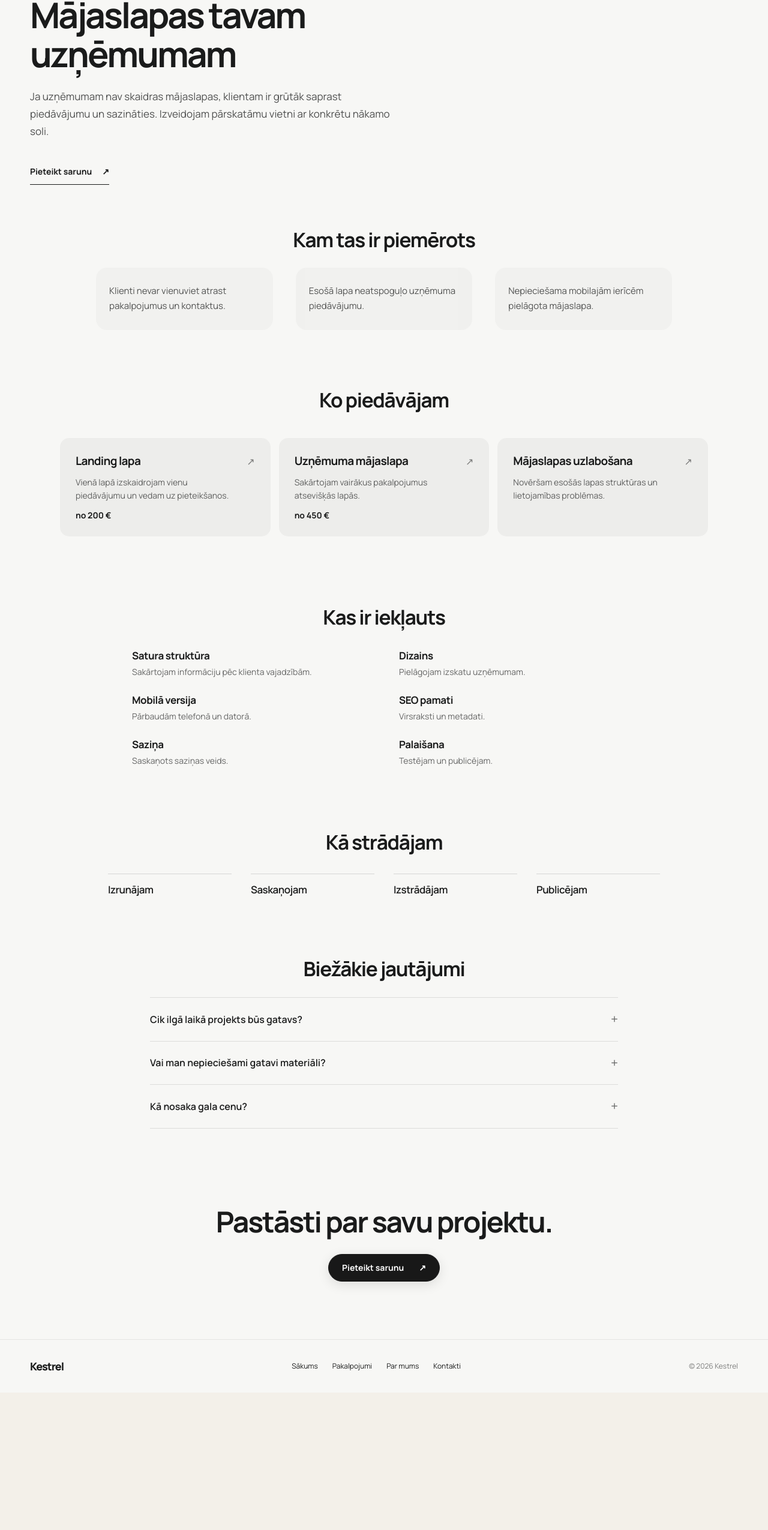
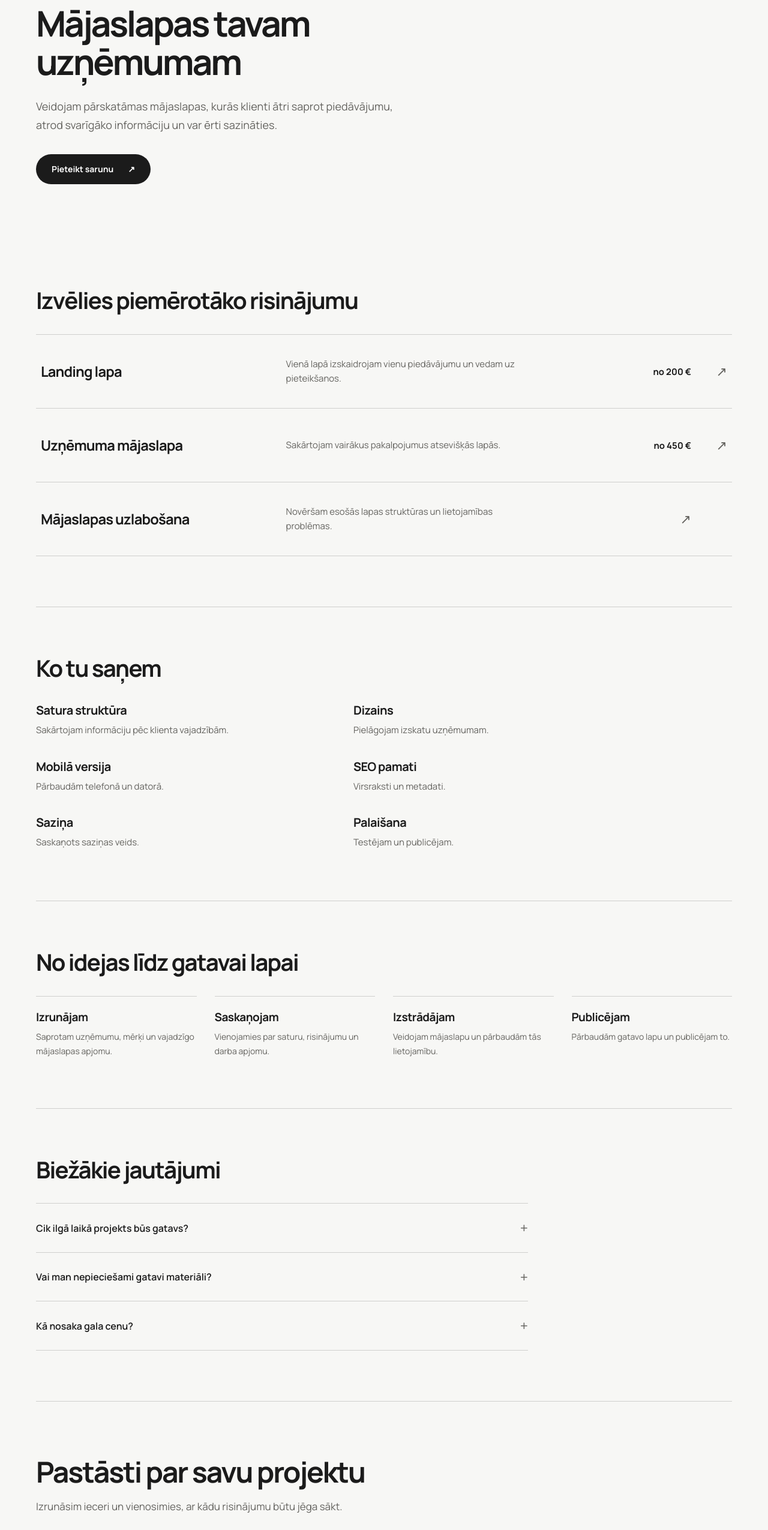
Before and after one commit to davisl24/WEBSITEAGENCY, a Next.js app: page /pakalpojumi/web-izstrade in a window 1280 px wide. Shown: the part 175-2725 px from the top of the page at 60% size. Before the commit the page ends 2496 px from the top, so only its background shows below. Built offline with nearby package versions, Linux system fonts and the light colour scheme; no server answers.

Commit message:
Implement web-development editorial composition without touching shared service template

```diff
--- a/app/pakalpojumi/web-izstrade/page.tsx
+++ b/app/pakalpojumi/web-izstrade/page.tsx
@@ -1,5 +1,8 @@
 import type { Metadata } from "next";
-import KestrelServiceTemplate, { type ServiceInfo } from "../../components/KestrelServiceTemplate";
+import type { ServiceInfo } from "../../components/KestrelServiceTemplate";
+import KestrelHeader from "../../components/KestrelHeader";
+import KestrelFooter from "../../components/KestrelFooter";
+import styles from "./page.module.css";
 
 export const metadata: Metadata = {title:"Mājaslapas tavam uzņēmumam | Kestrel",description:"Izstrādājam mājaslapas, kurās ir skaidrs piedāvājums un viegli atrodama saziņas iespēja."};
 const service: ServiceInfo = {
@@ -70,4 +73,90 @@ const service: ServiceInfo = {
     }
   ]
 };
-export default function ServicePage(){return <KestrelServiceTemplate service={service}/>;}
+const steps = [
+  { title: "Izrunājam", detail: "Saprotam uzņēmumu, mērķi un vajadzīgo mājaslapas apjomu." },
+  { title: "Saskaņojam", detail: "Vienojamies par saturu, risinājumu un darba apjomu." },
+  { title: "Izstrādājam", detail: "Veidojam mājaslapu un pārbaudām tās lietojamību." },
+  { title: "Publicējam", detail: "Pārbaudām gatavo lapu un publicējam to." },
+];
+
+export default function ServicePage() {
+  return (
+    <main className={styles.page}>
+      <KestrelHeader />
+
+      <div className={styles.wrap}>
+        <section className={styles.hero} aria-labelledby="web-service-title">
+          <h1 id="web-service-title">{service.title}</h1>
+          <p className={styles.intro}>
+            Veidojam pārskatāmas mājaslapas, kurās klienti ātri saprot piedāvājumu,
+            atrod svarīgāko informāciju un var ērti sazināties.
+          </p>
+          <a className={styles.primaryCta} href="/kontakti">
+            Pieteikt sarunu <span aria-hidden="true">↗</span>
+          </a>
+        </section>
+
+        <section className={styles.section} aria-labelledby="web-offers-title">
+          <h2 id="web-offers-title">Izvēlies piemērotāko risinājumu</h2>
+          <div className={styles.offerList}>
+            {service.offers.map((offer) => (
+              <a className={styles.offerLink} href={offer.href ?? "/kontakti"} key={offer.title}>
+                <h3>{offer.title}</h3>
+                <p>{offer.detail}</p>
+                {offer.price && <span className={styles.price}>{offer.price}</span>}
+                <span className={styles.arrow} aria-hidden="true">↗</span>
+              </a>
+            ))}
+          </div>
+        </section>
+
+        <section className={`${styles.section} ${styles.includedSection}`} aria-labelledby="web-included-title">
+          <h2 id="web-included-title">Ko tu saņem</h2>
+          <div className={styles.includedGrid}>
+            {service.included.map((item) => (
+              <div className={styles.includedItem} key={item.title}>
+                <h3>{item.title}</h3>
+                <p>{item.detail}</p>
+              </div>
+            ))}
+          </div>
+        </section>
+
+        <section className={`${styles.section} ${styles.processSection}`} aria-labelledby="web-process-title">
+          <h2 id="web-process-title">No idejas līdz gatavai lapai</h2>
+          <div className={styles.processGrid}>
+            {steps.map((step) => (
+              <div className={styles.step} key={step.title}>
+                <h3>{step.title}</h3>
+                <p>{step.detail}</p>
+              </div>
+            ))}
+          </div>
+        </section>
+
+        <section className={`${styles.section} ${styles.faqSection}`} aria-labelledby="web-faq-title">
+          <h2 id="web-faq-title">Biežākie jautājumi</h2>
+          <div className={styles.faq}>
+            {service.faq.map((item) => (
+              <details key={item.question}>
+                <summary>{item.question}</summary>
+                <p>{item.answer}</p>
+              </details>
+            ))}
+          </div>
+        </section>
+
+        <section className={styles.end} aria-labelledby="web-end-title">
+          <h2 id="web-end-title">Pastāsti par savu projektu</h2>
+          <p>Izrunāsim ieceri un vienosimies, ar kādu risinājumu būtu jēga sākt.</p>
+          <a className={styles.primaryCta} href="/kontakti">
+            Pieteikt sarunu <span aria-hidden="true">↗</span>
+          </a>
+        </section>
+      </div>
+
+      <KestrelFooter />
+    </main>
+  );
+}
```
